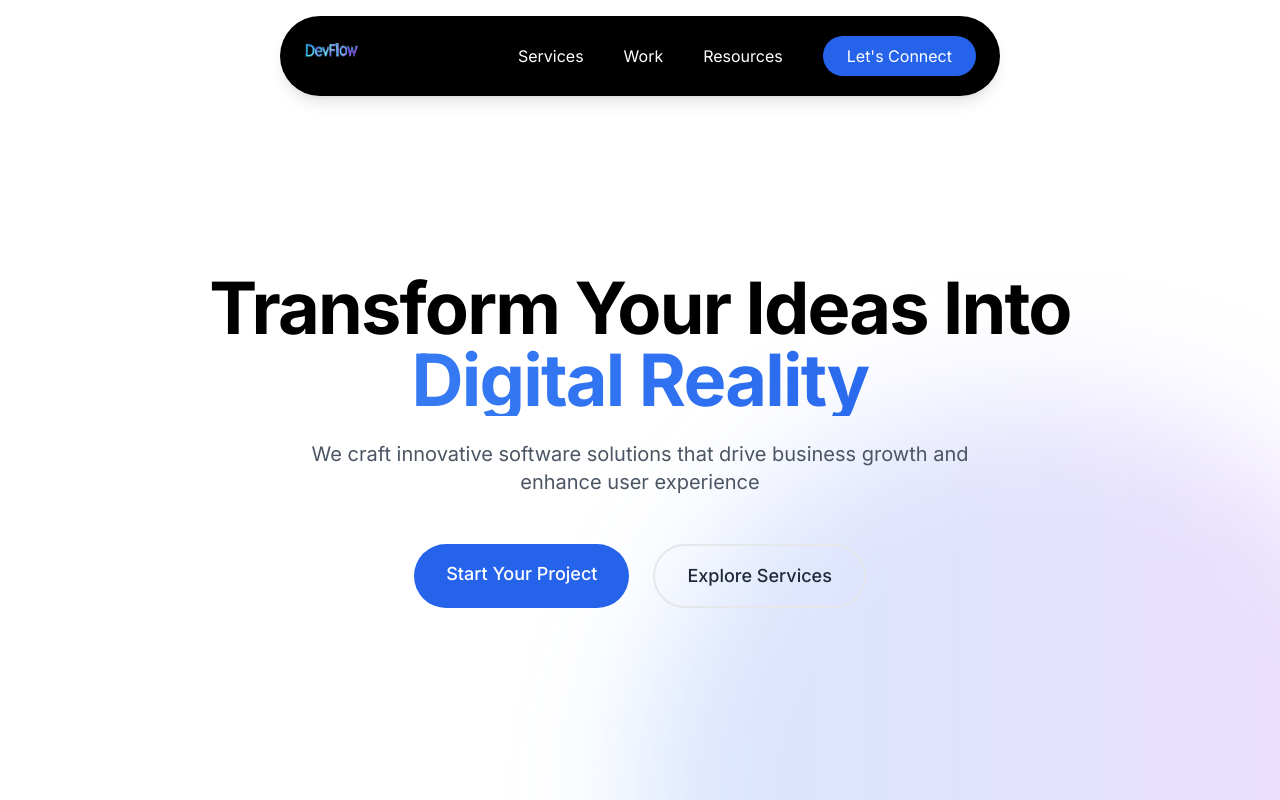
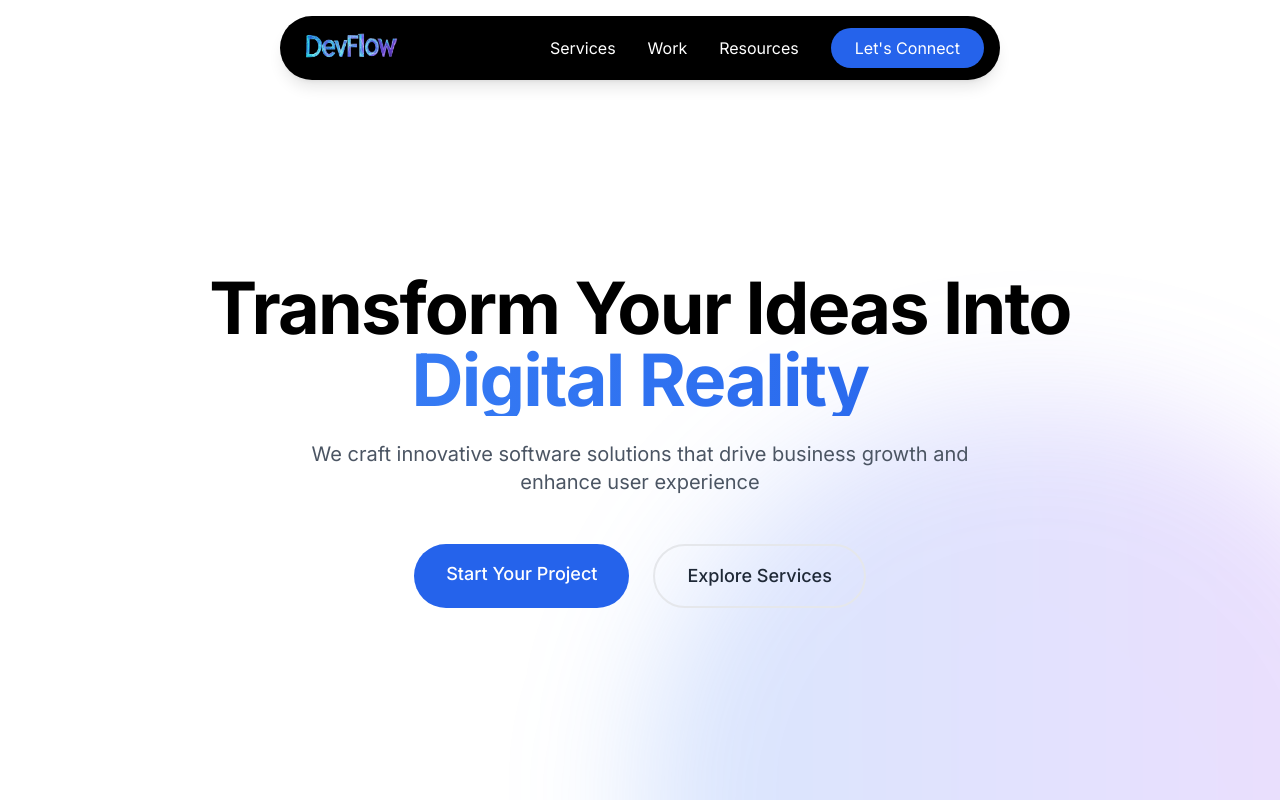
Before and after one commit to jsa498/DevFlow, a Next.js app: page / in a window 1280 px wide. Shown: the top 800 px of the page. Built offline with nearby package versions, Linux system fonts and the light colour scheme.

Commit message:
Style: Improve navbar design with better logo positioning and sizing

```diff
--- a/src/components/Navbar.tsx
+++ b/src/components/Navbar.tsx
@@ -13,20 +13,20 @@ const Navbar = () => {
       className="fixed top-0 left-0 right-0 z-50 flex justify-center pt-4"
     >
       <nav className="w-full max-w-[720px] mx-4">
-        <div className="bg-black rounded-full shadow-lg backdrop-blur-sm">
-          <div className="flex items-center justify-between px-6 py-2">
-            <Link href="/" className="flex items-center -ml-1">
+        <div className="bg-black rounded-full shadow-lg backdrop-blur-sm h-16">
+          <div className="flex items-center justify-between h-full px-4">
+            <div className="flex-shrink-0 relative pt-4">
               <Image
                 src="/DevLogo.png"
                 alt="DevFlow Logo"
-                width={64}
-                height={64}
-                className="w-16 h-16"
+                width={104}
+                height={104}
+                className="w-28 h-28 transform -translate-y-0.3"
                 priority
               />
-            </Link>
+            </div>
 
-            <div className="hidden md:flex items-center space-x-10">
+            <div className="hidden md:flex items-center space-x-8 ml-auto">
               <Link href="/services" className="text-white hover:text-blue-400 transition-colors">
                 Services
               </Link>
```
